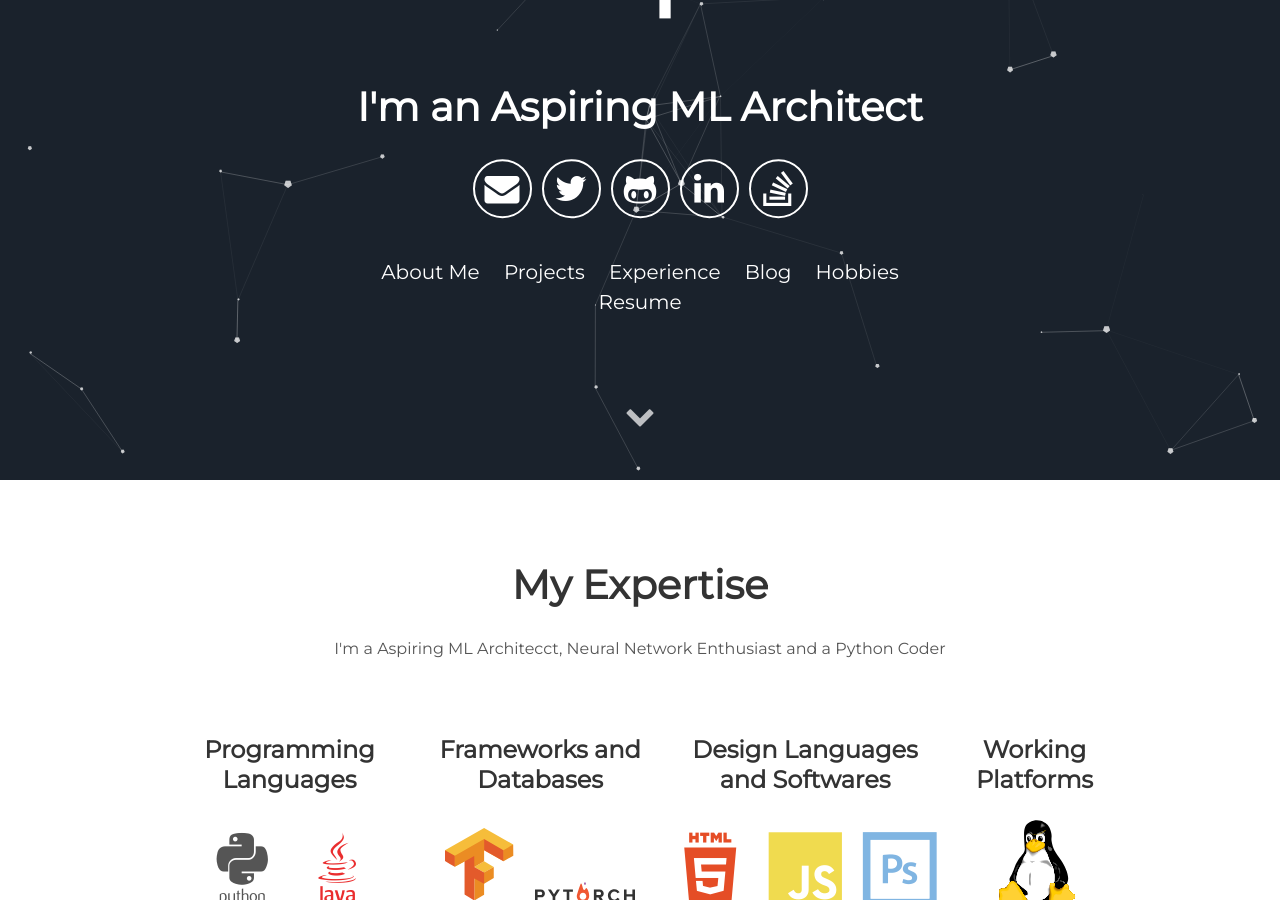
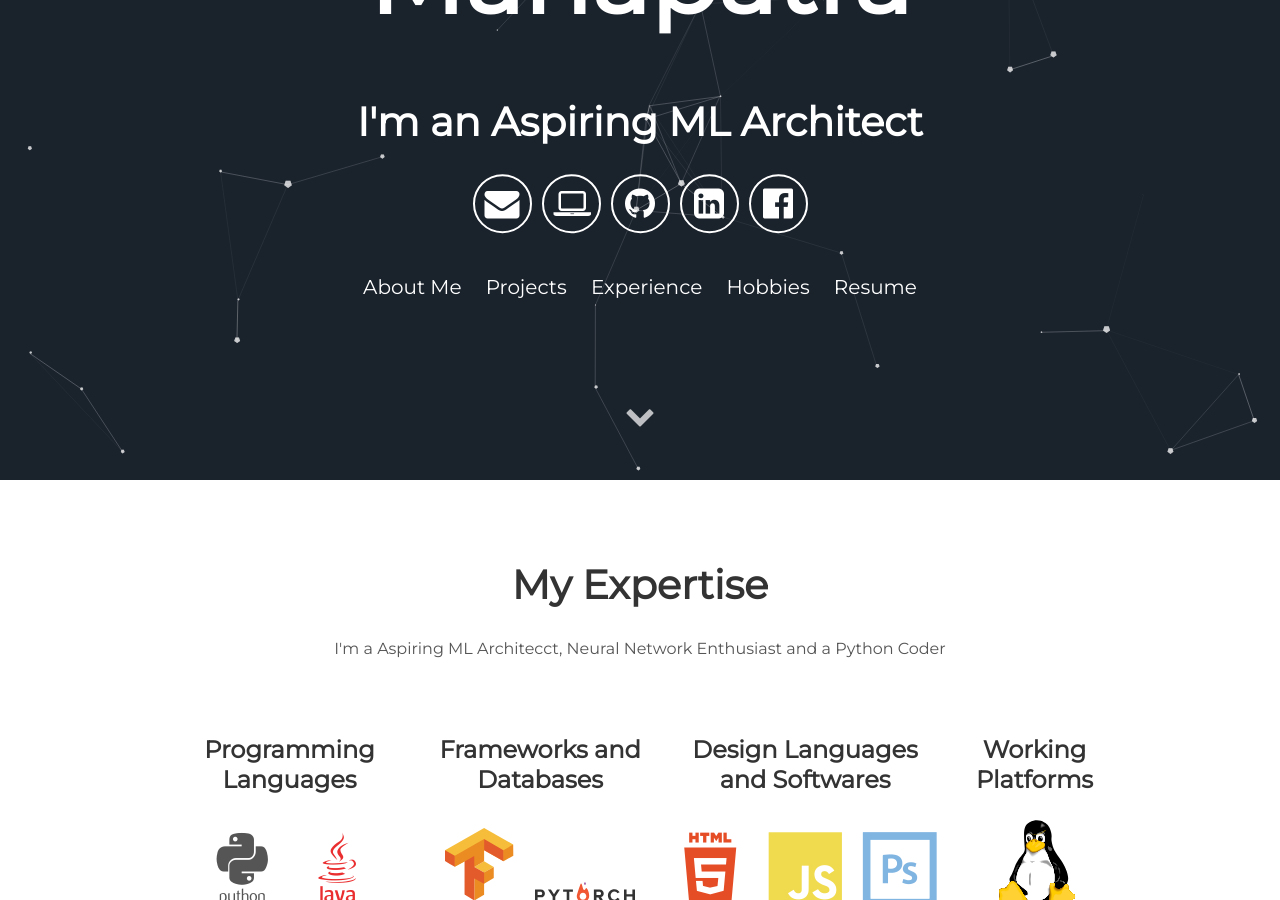
Before and after one commit to swastikmhptr/swastikmhptr.github.io, a Jekyll site: the page built from index.html, in a window 1280 px wide and 900 px high, scrolled down 420 px. Built offline with Jekyll 4.4.1, drawn with Linux system fonts in a browser that asks for light colours; nearby versions of some CDN libraries.

Commit message:
Update header.html

```diff
--- a/_includes/header.html
+++ b/_includes/header.html
@@ -8,16 +8,15 @@
       </h2>
       <div class="header-icons">
         <a aria-label="Send email" href="mailto:swastik.mhptr@gmail.com"><i class="icon fa fa-envelope"></i></a>
-        <a aria-label="My Twitter" target="_blank" href="https://twitter.com/SwastikMahapat8"><i class="icon fa fa-twitter" aria-hidden="true"></i></a>
-        <a aria-label="My Github" target="_blank" href="https://github.com/swastikmhptr"><i class="icon fa fa-github-alt" aria-hidden="true"></i></a>
-        <a aria-label="My Linked IN" target="_blank" href="https://www.linkedin.com/in/swastikmahapatra1996/"><i class="icon fa fa-linkedin" aria-hidden="true"></i></a>
-        <a aria-label="My Stack Overflow" target="_blank" href="none"><i class="icon fa fa-stack-overflow" aria-hidden="true"></i></a>
+        <a aria-label="My HackerEarth" target="_blank" href="https://www.hackerearth.com/@swastik.mhptr"><i class="icon fa fa-laptop" aria-hidden="true"></i></a>
+        <a aria-label="My Github" target="_blank" href="https://github.com/swastikmhptr"><i class="icon fa fa-github" aria-hidden="true"></i></a>
+        <a aria-label="My Linked IN" target="_blank" href="https://www.linkedin.com/in/swastikmahapatra1996/"><i class="icon fa fa-linkedin-square" aria-hidden="true"></i></a>
+        <a aria-label="My Facebook" target="_blank" href="https://www.facebook.com/swastik.mahapatra"><i class="icon fa fa-facebook-official" aria-hidden="true"></i></a>
       </div><br/>
       <div class="header-links">
         <a class="link" href="#about" data-scroll>About Me</a>
         <a class="link" href="#projects" data-scroll>Projects</a>
         <a class="link" href="#experience" data-scroll>Experience</a>
-        <a class="link" href="https://www.linkedin.com/in/swastikmahapatra1996/detail/recent-activity/shares/" target="_blank">Blog</a>
         <a class="link" href="#hobbies" data-scroll>Hobbies</a>
         <a class="link" href="https://drive.google.com/open?id=0By3cZ32YErZwWUQwVjhqVTFWVnZNV0o3bDlFYjhMd2tlTk9B" target="_blank">Resume</a>
       </div>
```
